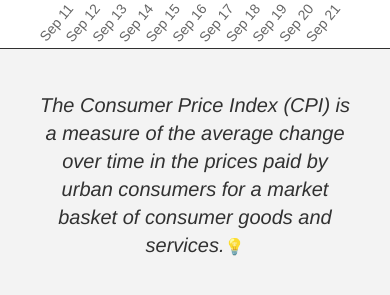
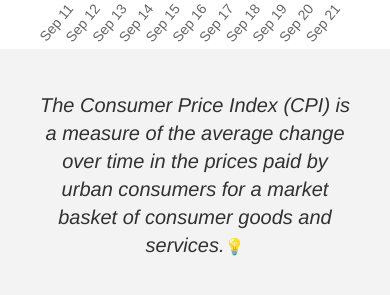
Before and after one commit to guitarisprettierthanpiano/SEPT-CPI, a React app: page / in a window 390 px wide. Shown: the part 795-1090 px from the top of the page. Built offline with nearby package versions, Linux system fonts and the light colour scheme.

Commit message:
added some responsiveness for smaller screens

```diff
--- a/src/components/home.tsx
+++ b/src/components/home.tsx
@@ -172,7 +172,6 @@ const Home: React.FC = () => {
 
         <div id='line-chart'>
             <Line
-            id='line'
             data={data}
             options={options.options}
             />
--- a/styles.css
+++ b/styles.css
@@ -60,4 +60,13 @@ a{
         grid-template-rows: 100vh auto;
         height: auto;
     }
+
+    *{
+        font-style: 12px;
+    }
+
+    .description{
+        border: none;
+        margin-top: 0px;
+    }
 }
```
Also changed, not shown: 1 other file (tests, documents, lock files or other folders).
